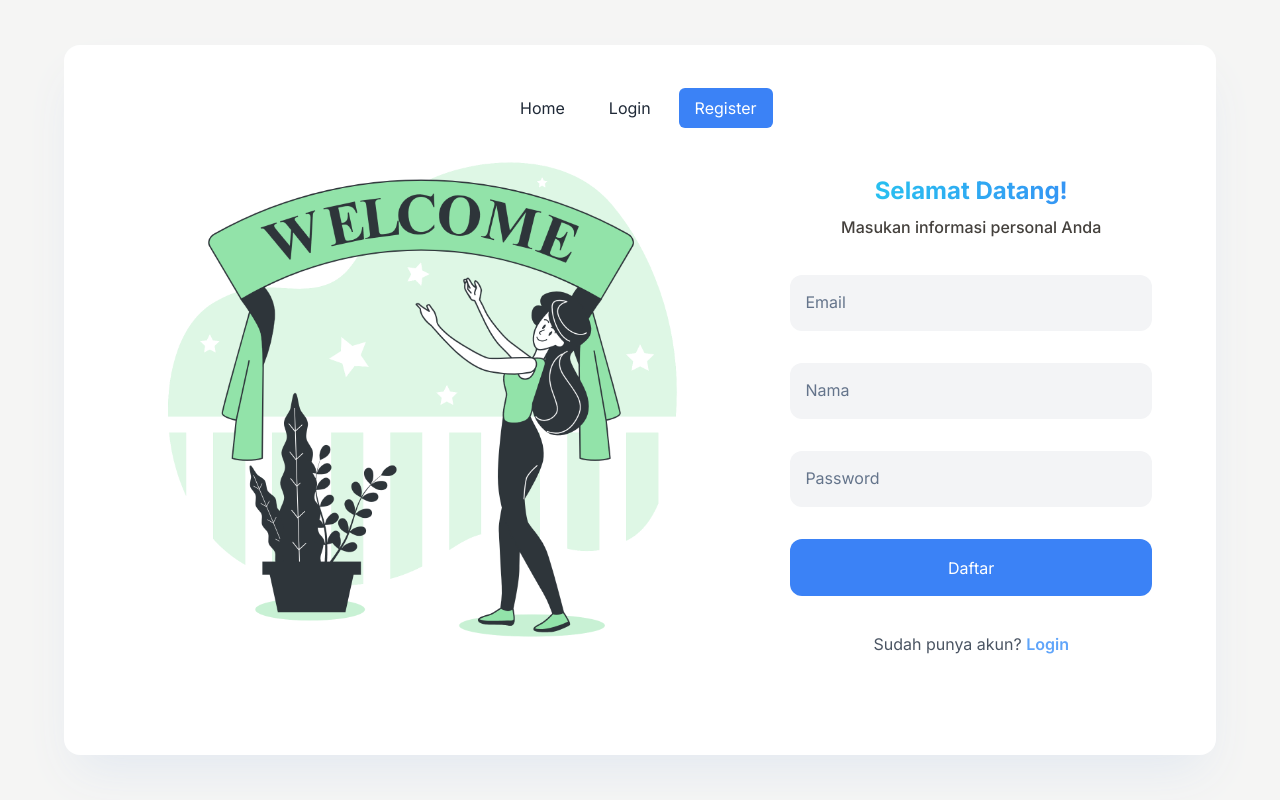
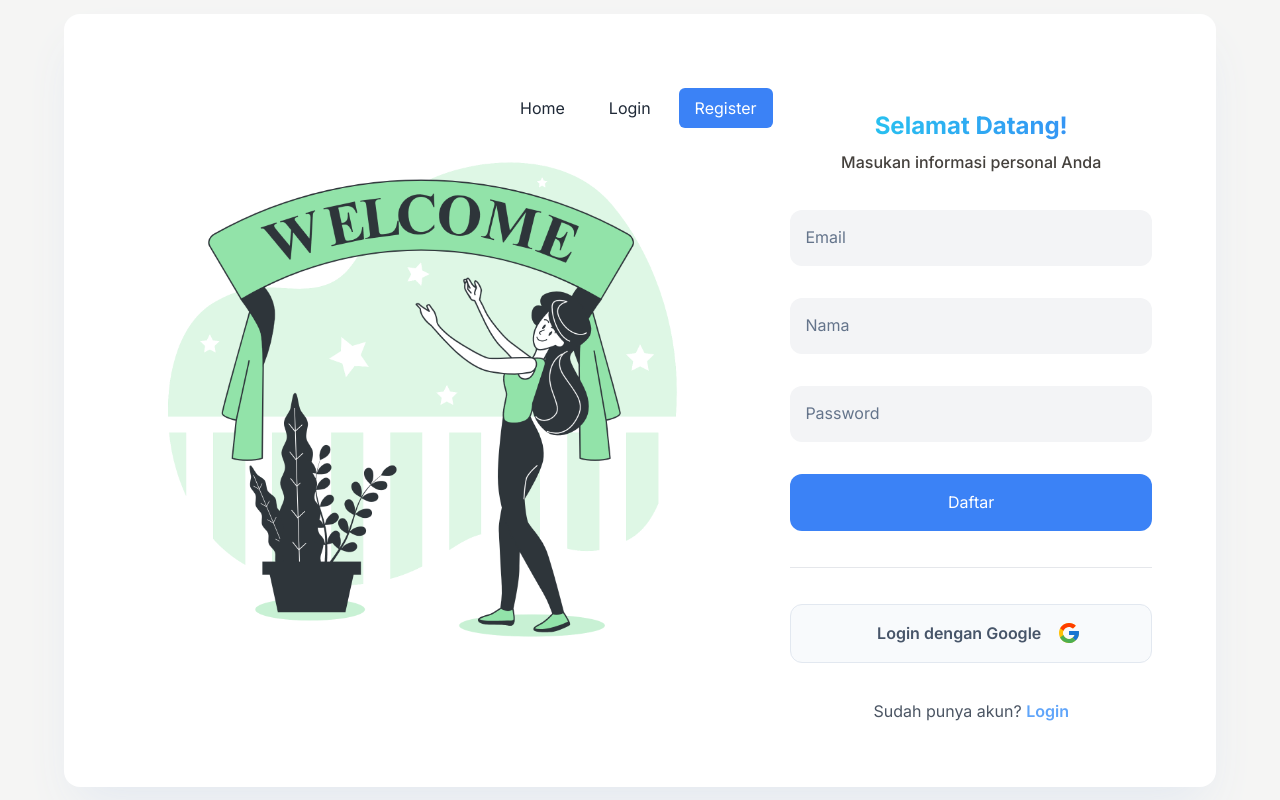
Before and after one commit to aacmal/finaki, a Next.js app: page /auth/register in a window 1280 px wide. Built offline with nearby package versions, Linux system fonts and the light colour scheme; no server answers.

Commit message:
register with Google

```diff
--- /dev/null
+++ b/app/auth/LoginWithGoogle.tsx
@@ -0,0 +1,65 @@
+import Button from "@/dls/Button/Button";
+import {FcGoogle} from "react-icons/fc";
+import {useGoogleLogin} from "@react-oauth/google";
+import {loginWithGoogleCode} from "@/api/authApi";
+import {Routes} from "@/types/Routes";
+import {useRouter} from "next/navigation";
+import LoadingSpinner from "@/dls/Loading/LoadingSpinner";
+import classNames from "classnames";
+import {useState} from "react";
+
+const LoginWithGoogle = ({
+  onError
+} : {
+  onError: (message: string) => void
+}) => {
+  const router = useRouter();
+  const [loading, setLoading] = useState(false)
+
+  const login = useGoogleLogin({
+    onError: (err) => {
+      onError(err.error_description!)
+    },
+    onSuccess: ({code}) => {
+      loginWithGoogleCode(code)
+        .then(res => {
+          router.replace(Routes.App);
+          localStorage.setItem("access-token", res.data.accessToken);
+        }).catch(err => {
+          onError(err.response.data.message)
+        }).finally(() => {
+          setLoading(false)
+        })
+    },
+    flow: "auth-code"
+  })
+  return (
+    <Button
+      type="button"
+      width="full"
+      className="!bg-slate-50 dark:!bg-slate-500 flex justify-center items-center gap-4 !hover:shadow-lg dark:border-slate-400 !shadow-slate-700/20 border border-slate-200"
+      onClick={() => {
+        login();
+        setLoading(true);
+      }}
+    >
+      <LoadingSpinner
+        className={classNames(
+          "transition-all duration-500 stroke-current",
+          {
+            "max-w-0": !loading,
+            "max-w-xs": loading,
+          },
+        )}
+      />
+      <span className="text-slate-600 dark:text-slate-200 font-semibold text-center">
+        {
+          loading ? "Memproses" : "Login dengan Google"
+        }
+      </span>
+      <FcGoogle size={24}/>
+    </Button>
+  )
+}
+
+export default LoginWithGoogle;
--- a/app/auth/login/LoginComponent.tsx
+++ b/app/auth/login/LoginComponent.tsx
@@ -8,32 +8,16 @@ import FormGroup from "@/dls/Form/FormGroup";
 import InputWithLabel from "@/dls/Form/InputWithLabel";
 import Heading from "@/dls/Heading";
 import { Routes } from "@/types/Routes";
-import { loginUser, loginWithGoogleCode } from "@/utils/api/authApi";
+import { loginUser } from "@/utils/api/authApi";
 import { useMutation } from "@tanstack/react-query";
 import Link from "next/link";
 import { useRouter } from "next/navigation";
 import { useEffect } from "react";
 import { useForm } from "react-hook-form";
-import { useGoogleLogin } from "@react-oauth/google";
-import Button from "@/dls/Button/Button";
-import { FcGoogle } from "react-icons/fc"
+import LoginWithGoogle from "../LoginWithGoogle";
 
 const LoginComponent = () => {
   const router = useRouter();
-
-  const loginWithGoole = useGoogleLogin({
-    onSuccess:  ({ code }) => {
-      loginWithGoogleCode(code).then(res => {
-        router.replace(Routes.App);
-        localStorage.setItem("access-token", res.data.accessToken);
-      }).catch(err => {
-        setError("root", {
-          message: err.response.data.message
-        })
-      })
-    },
-    flow: "auth-code"
-  })
 
   const {
     register,
@@ -123,15 +107,12 @@ const LoginComponent = () => {
           />
         </FormGroup>
         <hr className="dark:border-slate-400"/>
-        <Button
-          type="button"
-          width="full"
-          className="!bg-slate-50 dark:!bg-slate-500 flex justify-center items-center gap-4 !hover:shadow-lg dark:border-slate-400 !shadow-slate-700/20 border border-slate-200"
-          onClick={() => loginWithGoole()}
-        >
-          <span className="text-slate-600 dark:text-slate-200 font-semibold text-center">Login dengan Google</span>
-          <FcGoogle size={24}/>
-        </Button>
+        <LoginWithGoogle
+          onError={ (message) => setError("root", {
+            message: message
+            })
+          }
+        />
         <span className="text-center justify-self-end text-gray-600 dark:text-slate-300">
           Belum punya akun?{" "}
           <Link href={Routes.Register} className="text-blue-400 font-semibold">
--- a/app/auth/register/RegisterComponent.tsx
+++ b/app/auth/register/RegisterComponent.tsx
@@ -14,6 +14,7 @@ import Link from "next/link";
 import { useRouter } from "next/navigation";
 import { useEffect } from "react";
 import { useForm } from "react-hook-form";
+import LoginWithGoogle from "../LoginWithGoogle";
 
 const RegisterComponent = () => {
   const router = useRouter();
@@ -54,6 +55,10 @@ const RegisterComponent = () => {
       imageUrl="/images/register_illustration.png"
     >
       <AuthCardContent>
+        {
+          errors.root &&
+            <span className="mx-auto text-red-400 font-semibold">{errors.root?.message}</span>
+        }
         <div>
           <Heading level={1} gradient className="text-center mt-2 text-transparent bg-gradient-to-r from-cyan-400 to-blue-500 bg-clip-text">
             Selamat Datang!
@@ -102,6 +107,12 @@ const RegisterComponent = () => {
             title="Daftar"
           />
         </FormGroup>
+        <hr className="dark:border-slate-400"/>
+        <LoginWithGoogle
+          onError={ (message) => setError("root", {
+            message: message
+          })}
+        />
         <span className="text-center justify-self-end text-gray-600 dark:text-slate-300">
           Sudah punya akun?{" "}
           <Link href={Routes.Login} className="text-blue-400 font-semibold">
--- a/components/dls/Form/InputWithLabel.tsx
+++ b/components/dls/Form/InputWithLabel.tsx
@@ -55,7 +55,7 @@ const InputWithLabel = forwardRef(
         {error && (
           <small
             role="alert"
-            className="text-red-400 absolute -bottom-5 font-semibold left-3"
+            className="text-red-400 font-semibold left-3"
           >
             {error.message}
           </small>
```
